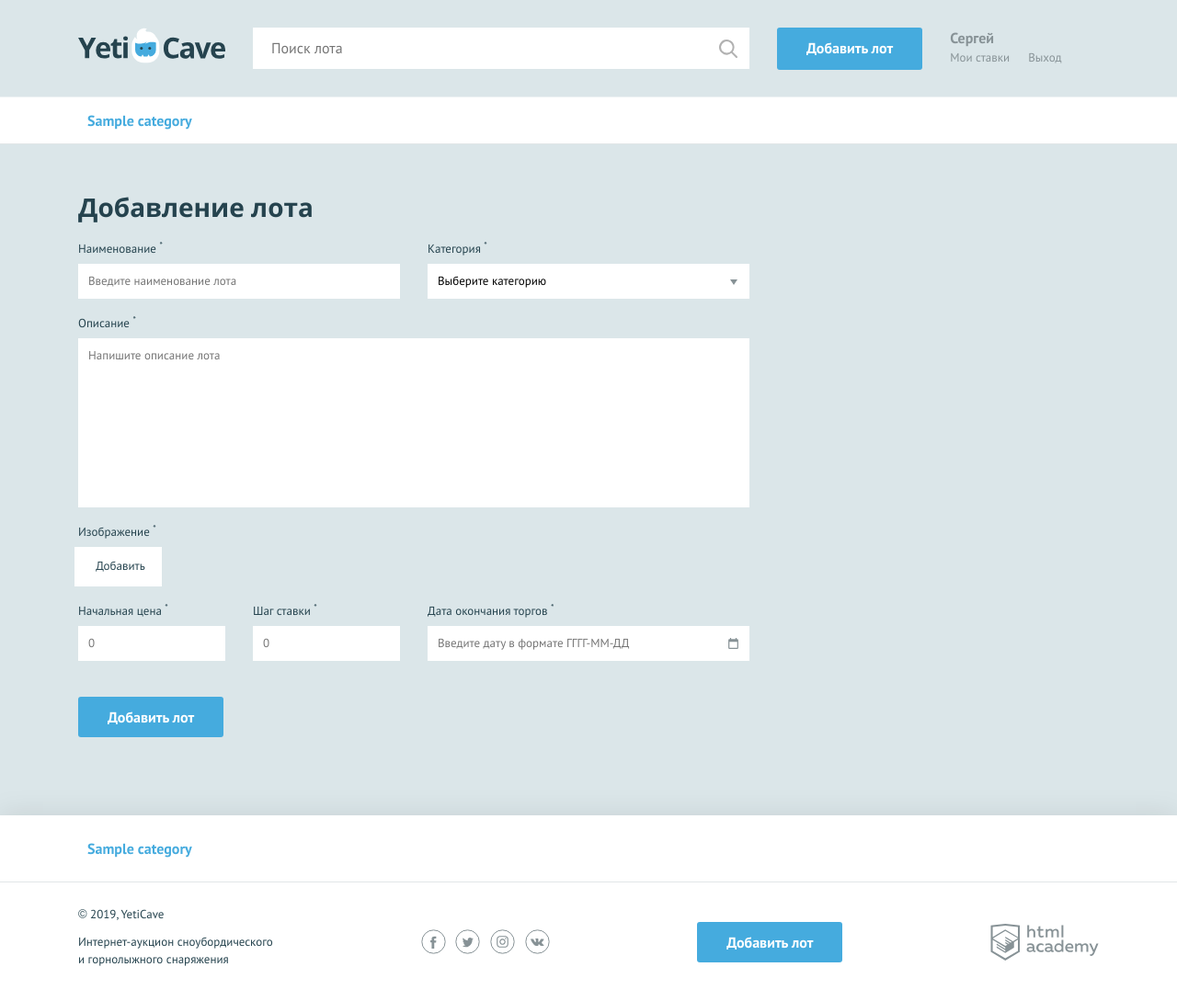
After one commit to SergeiBoy/1162253-yeticave-11, a PHP site: page /add.php in a window 1280 px wide. The commit adds this page. Shown: the whole page at 92% size. Run offline with PHP 8.4, Linux system fonts and the light colour scheme; tables that the repository leaves empty hold one stand-in row (values such as "Sample post").

Commit message:
Сделали сценарий добавления нового лота

```diff
--- /dev/null
+++ b/add.php
@@ -0,0 +1,94 @@
+<?php
+
+require_once('helpers.php'); //Подключение вспомогательных функций
+require_once('startup.php'); //Подключение к БД
+
+//Установка использующихся в коде переменных
+$is_auth = rand(0, 1);
+$user_name = 'Сергей'; // укажите здесь ваше имя
+
+//Получаем список категорий из БД
+$sql = "SELECT * FROM categories";
+$result = mysqli_query($con, $sql);
+	if (!$result) {
+	$error = mysqli_error($con);
+	print("Ошибка MySQL: " . $error);
+	}
+$categories = mysqli_fetch_all($result, MYSQLI_ASSOC);
+
+//Создаем массив ошибок
+$errors = [];
+//Проверяем, что форма отправлена
+if ($_SERVER['REQUEST_METHOD'] == 'POST') {
+
+	//Проверяем поля формы на пустоту
+	$required_fields = ['lot-name', 'category', 'message', 'lot-rate', 'lot-step', 'lot-date'];
+	foreach ($required_fields as $field) {
+		if (empty($_POST[$field])) {
+		$errors[$field] = 'Заполните это поле';
+		}
+	}
+	//Проверяем поле формы для выбора категории, чтобы была указана категория
+	if ($_POST['category'] == 'Выберите категорию') {
+		$errors['category'] = 'Выберите категорию';
+	}
+	//Проверяем, что начальная цена - число больше нуля
+	if ( !(filter_var($_POST['lot-rate'], FILTER_VALIDATE_FLOAT)) || !(filter_var($_POST['lot-rate'], FILTER_VALIDATE_FLOAT) > 0) ) {
+		$errors['lot-rate'] = 'Введите число';
+	}
+	//Проверяем, что шаг ставки - целое число больше нуля
+	if ( !(filter_var($_POST['lot-step'], FILTER_VALIDATE_INT)) || !(filter_var($_POST['lot-step'], FILTER_VALIDATE_INT) > 0) ) {
+		$errors['lot-step'] = 'Введите целое число';
+	}
+	//Проверяем формат даты
+	if ( !is_date_valid($_POST['lot-date']) || !(strtotime($_POST['lot-date']) - strtotime('now') > 86400) ) {
+		$errors['lot-date'] = 'Введите дату завершения торгов, не меньше суток вперед';
+	}
+	//Проверяем загруженный файл - что он есть и что его MIME-тип соответствует «image/png», «image/jpeg»
+	if (empty($_FILES['file']['tmp_name'])) {
+		$errors['file'] = 'Добавьте файл в формате jpg, jpeg, png';
+	} else if (mime_content_type($_FILES['file']['tmp_name']) !== 'image/png' && mime_content_type($_FILES['file']['tmp_name']) !== 'image/jpeg') {
+		$errors['file'] = 'Добавьте файл в формате jpg, jpeg, png';
+	}
+	//Если ошибок нет - перемещаем файл изображения в uploads, добавляем лот в БД, делаем переадресацию на просмотр добавленного лота
+	if(!count($errors)){
+		$file_url = 'uploads/'.$_FILES['file']['name'];
+		move_uploaded_file($_FILES['file']['tmp_name'], $file_url);
+		//Ищем номер категории
+		$category_id = 6;
+		foreach ($categories as $category) {
+			if ($category['category_name'] == $_POST['category']) {
+				$category_id = $category['id'];
+				break;
+			}
+		}
+		//Записываем лот в БД
+		$sql = "INSERT INTO lots (lot_name, category_id, description, img_path, initial_price, bid_step, dt_end, user_id_author)
+				VALUES (?, ?, ?, ?, ?, ?, ?, ?)";
+		$stmt = db_get_prepare_stmt($con, $sql, [$_POST['lot-name'], $category_id, $_POST['message'], $file_url, $_POST['lot-rate'], $_POST['lot-step'], $_POST['lot-date'], 1]);
+		mysqli_stmt_execute($stmt);
+		$result = mysqli_stmt_get_result($stmt);
+		$last_id = mysqli_insert_id($con);
+			if (!$last_id) {
+			$error = mysqli_error($con);
+			print("Ошибка MySQL: " . $error);
+			}
+
+		//Делаем переадресацию на просмотр добавленного лота
+		header("Location: lot.php?id=$last_id");
+		exit;
+
+	//Если есть ошибки в заполнении формы - отправляем массив с ошибками в шаблон
+	} else {
+		$errors['check'] = false;
+	}
+}
+
+
+$page_content = include_template('add-lot.php',
+['categories' => $categories, 'errors' => $errors]);
+
+$layout_content = include_template('layout.php',
+['content' => $page_content, 'is_auth' => $is_auth, 'user_name' => $user_name, 'categories' => $categories, 'title' => 'Добавление лота', 'main_class' => '']);
+
+print($layout_content);
--- /dev/null
+++ b/templates/add-lot.php
@@ -0,0 +1,63 @@
+	<nav class="nav">
+      <ul class="nav__list container">
+	  <? foreach ($categories as $category): ?>
+        <li class="nav__item">
+          <a href="all-lots.html"><?=$category['category_name'];?></a>
+        </li>
+	  <? endforeach; ?>
+      </ul>
+    </nav>
+    <form class="form form--add-lot container <?= isset($errors['check']) ? 'form--invalid' : '';?>" action="add.php" method="post" enctype="multipart/form-data">
+      <h2>Добавление лота</h2>
+      <div class="form__container-two">
+        <div class="form__item <?= isset($errors['lot-name']) ? 'form__item--invalid' : '';?>">
+          <label for="lot-name">Наименование <sup>*</sup></label>
+          <input id="lot-name" type="text" name="lot-name" placeholder="Введите наименование лота" value="<?= htmlspecialchars($_POST['lot-name'] ?? '');?>">
+          <span class="form__error"><?= $errors['lot-name'] ?? '';?></span>
+        </div>
+        <div class="form__item <?= isset($errors['category']) ? 'form__item--invalid' : '';?>">
+          <label for="category">Категория <sup>*</sup></label>
+          <select id="category" name="category">
+            <option>Выберите категорию</option>
+		<? foreach ($categories as $category): ?>
+            <option <? if (isset($_POST['category'])){if ($_POST['category'] == $category['category_name']) {echo ('selected');}}; ?>><?=$category['category_name'];?></option>
+		<? endforeach; ?>
+          </select>
+          <span class="form__error"><?= $errors['category'] ?? '';?></span>
+        </div>
+      </div>
+      <div class="form__item form__item--wide <?= isset($errors['message']) ? 'form__item--invalid' : '';?>">
+        <label for="message">Описание <sup>*</sup></label>
+        <textarea id="message" name="message" placeholder="Напишите описание лота"><?= htmlspecialchars($_POST['message'] ?? '');?></textarea>
+        <span class="form__error"><?= $errors['message'] ?? '';?></span>
+      </div>
+      <div class="form__item form__item--file <?= isset($errors['file']) ? 'form__item--invalid' : '';?>">
+        <label>Изображение <sup>*</sup></label>
+        <div class="form__input-file">
+          <input class="visually-hidden" type="file" id="lot-img" name="file" value="">
+          <label for="lot-img">
+            Добавить
+          </label>
+		  <span class="form__error"><?= $errors['file'] ?? '';?></span>
+        </div>
+      </div>
+      <div class="form__container-three">
+        <div class="form__item form__item--small <?= isset($errors['lot-rate']) ? 'form__item--invalid' : '';?>">
+          <label for="lot-rate">Начальная цена <sup>*</sup></label>
+          <input id="lot-rate" type="text" name="lot-rate" placeholder="0" value="<?= htmlspecialchars($_POST['lot-rate'] ?? '');?>">
+          <span class="form__error"><?= $errors['lot-rate'] ?? '';?></span>
+        </div>
+        <div class="form__item form__item--small <?= isset($errors['lot-step']) ? 'form__item--invalid' : '';?>">
+          <label for="lot-step">Шаг ставки <sup>*</sup></label>
+          <input id="lot-step" type="text" name="lot-step" placeholder="0" value="<?= htmlspecialchars($_POST['lot-step'] ?? '');?>">
+          <span class="form__error"><?= $errors['lot-step'] ?? '';?></span>
+        </div>
+        <div class="form__item <?= isset($errors['lot-date']) ? 'form__item--invalid' : '';?>">
+          <label for="lot-date">Дата окончания торгов <sup>*</sup></label>
+          <input class="form__input-date" id="lot-date" type="text" name="lot-date" placeholder="Введите дату в формате ГГГГ-ММ-ДД" value="<?= htmlspecialchars($_POST['lot-date'] ?? '');?>">
+          <span class="form__error"><?= $errors['lot-date'] ?? '';?></span>
+        </div>
+      </div>
+      <span class="form__error form__error--bottom">Пожалуйста, исправьте ошибки в форме.</span>
+      <button type="submit" class="button">Добавить лот</button>
+    </form>
--- a/templates/layout.php
+++ b/templates/layout.php
@@ -5,6 +5,7 @@
     <title><?=$title;?></title>
     <link href="../css/normalize.min.css" rel="stylesheet">
     <link href="../css/style.css" rel="stylesheet">
+	<link href="../css/flatpickr.min.css" rel="stylesheet">
 </head>
 <body>
 <div class="page-wrapper">
```
